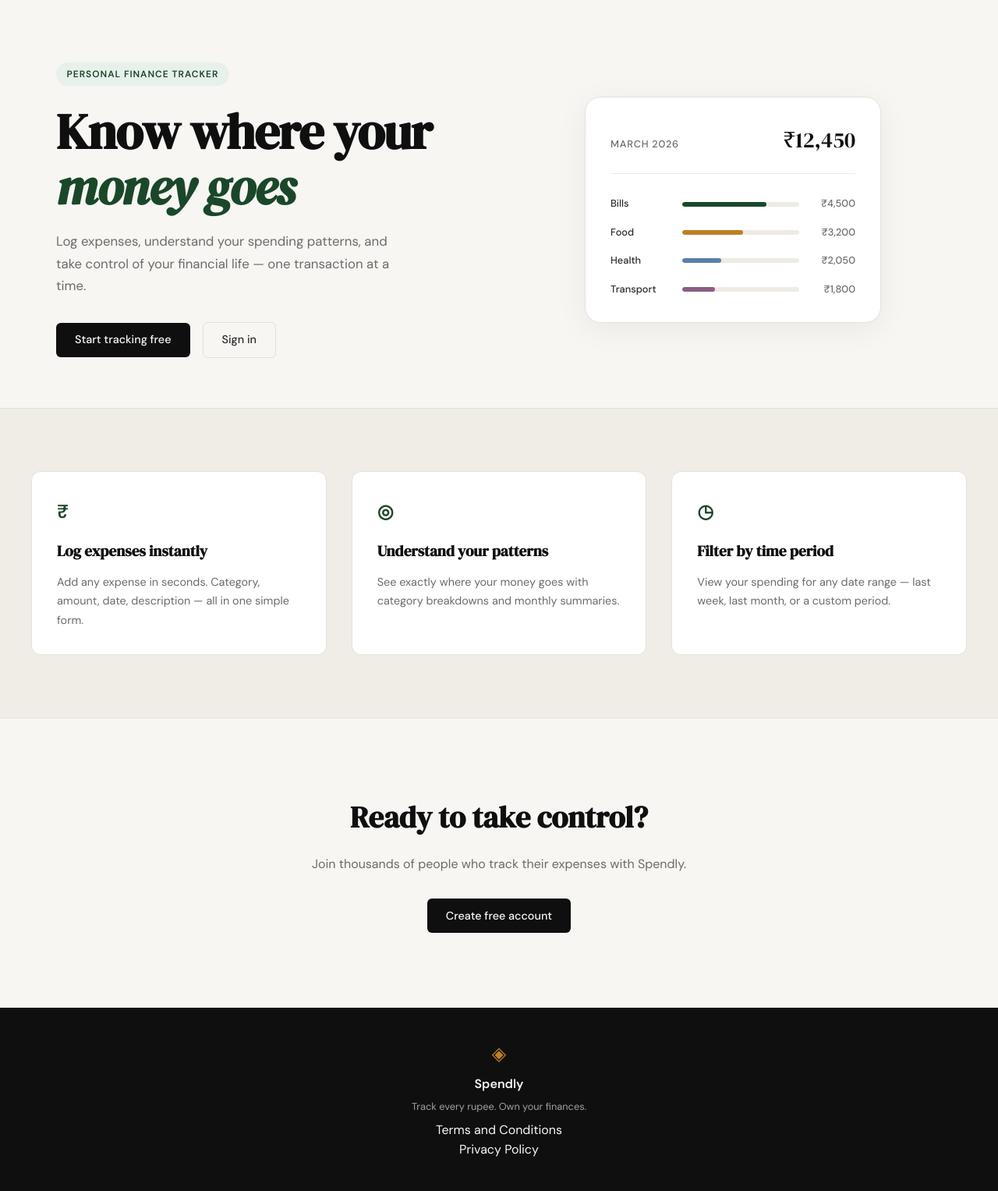
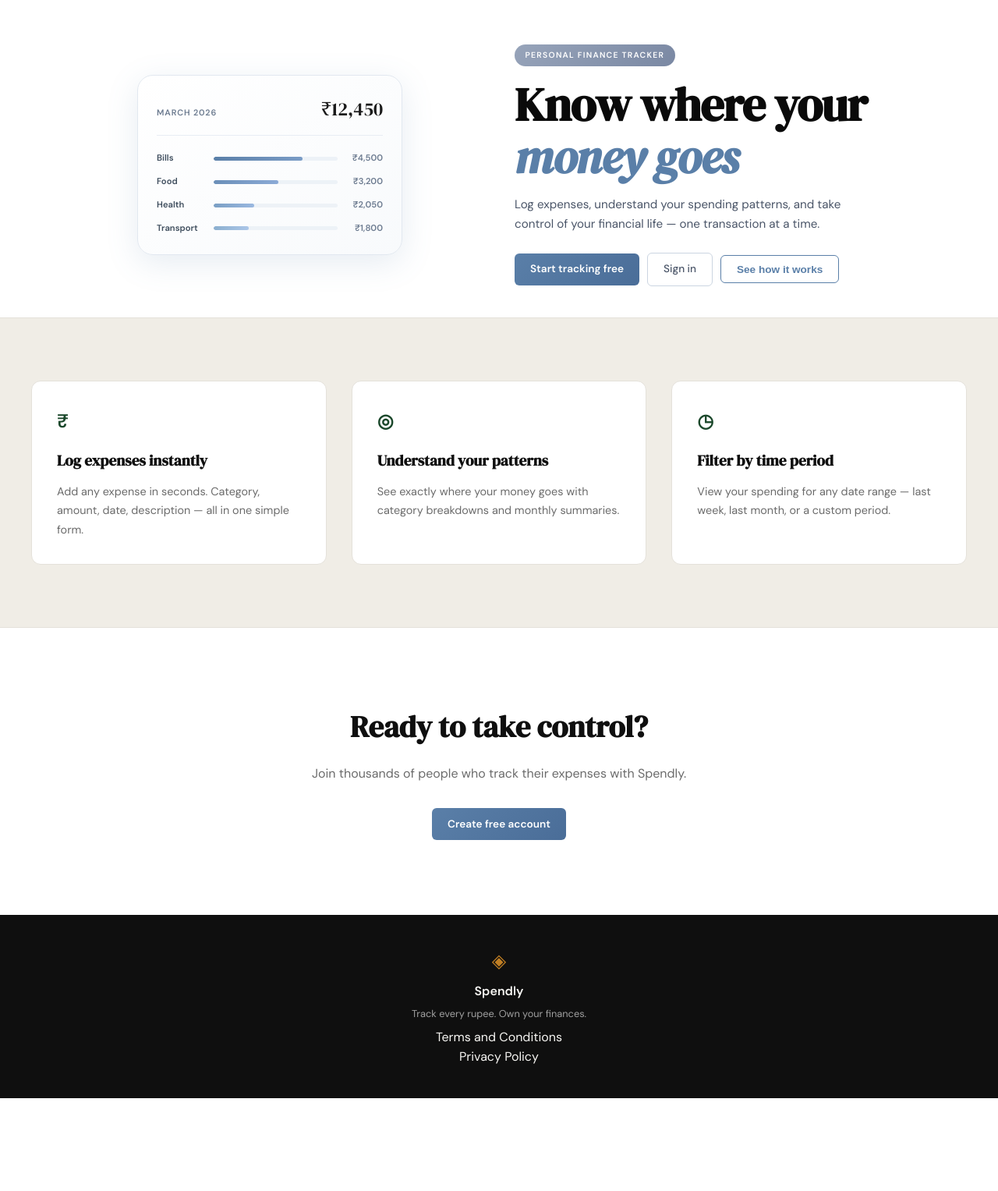
Before and after one commit to adityachug/SpendWise, a Flask app: page / in a window 1280 px wide. Shown: the part 61-1588 px from the top of the page at 78% size. After the commit the page ends 1469 px from the top, so only its background shows below. Run offline with Flask 3, Linux system fonts and the light colour scheme.

Commit message:
Added see how it works button with yt link

```diff
--- a/static/css/style.css
+++ b/static/css/style.css
@@ -43,7 +43,7 @@
 html { font-size: 16px; scroll-behavior: smooth; }
 
 body {
-    background: var(--paper);
+    background: #FFFFFF;
     color: var(--ink);
     font-family: var(--font-body);
     font-size: 1rem;
@@ -124,53 +124,57 @@ a { color: inherit; text-decoration: none; }
 /* ------------------------------------------------------------------ */
 
 .hero {
-    padding: 5rem 2rem 4rem;
+    padding: 3.5rem 2rem 2.5rem;
     display: grid;
     grid-template-columns: 1fr 1fr;
-    gap: 4rem;
+    gap: 2.5rem;
     align-items: center;
     max-width: var(--max-width);
     margin: 0 auto;
 }
 
+.hero-inner {
+    max-width: 480px;
+}
+
 .hero-badge {
     display: inline-block;
-    background: var(--accent-light);
-    color: var(--accent);
-    font-size: 0.75rem;
-    font-weight: 600;
-    letter-spacing: 0.08em;
+    background: linear-gradient(135deg, #97A4BA 0%, #7A88A3 100%);
+    color: #FFFFFF;
+    font-size: 0.65rem;
+    font-weight: 700;
+    letter-spacing: 0.12em;
     text-transform: uppercase;
     padding: 0.35rem 0.85rem;
     border-radius: 999px;
-    margin-bottom: 1.5rem;
+    margin-bottom: 1rem;
 }
 
 .hero-title {
     font-family: var(--font-display);
-    font-size: clamp(2.5rem, 5vw, 4rem);
-    line-height: 1.1;
+    font-size: clamp(2.75rem, 5vw, 3.75rem);
+    line-height: 1.12;
     letter-spacing: -0.02em;
-    color: var(--ink);
-    margin-bottom: 1.25rem;
+    color: #0A0A0A;
+    margin-bottom: 0.875rem;
 }
 
 .hero-title em {
     font-style: italic;
-    color: var(--accent);
+    color: #5A7FA8;
 }
 
 .hero-subtitle {
-    font-size: 1.05rem;
-    color: var(--ink-muted);
-    line-height: 1.7;
-    max-width: 460px;
-    margin-bottom: 2rem;
+    font-size: 0.95rem;
+    color: #4A5568;
+    line-height: 1.65;
+    max-width: 420px;
+    margin-bottom: 1.5rem;
 }
 
 .hero-actions {
     display: flex;
-    gap: 1rem;
+    gap: 0.625rem;
     align-items: center;
 }
 
@@ -181,78 +185,79 @@ a { color: inherit; text-decoration: none; }
 .hero-visual {
     display: flex;
     justify-content: center;
+    align-items: center;
 }
 
 .mock-card {
-    background: var(--paper-card);
-    border: 1px solid var(--border);
+    background: linear-gradient(145deg, #FFFFFF 0%, #F8FAFC 100%);
+    border: 1px solid #E2E8F0;
     border-radius: var(--radius-lg);
-    padding: 2rem;
+    padding: 1.5rem;
     width: 100%;
-    max-width: 380px;
-    box-shadow: 0 8px 40px rgba(0,0,0,0.06);
+    max-width: 340px;
+    box-shadow: 0 10px 40px rgba(90, 127, 168, 0.15);
 }
 
 .mock-card-header {
     display: flex;
     justify-content: space-between;
     align-items: baseline;
-    margin-bottom: 1.75rem;
-    padding-bottom: 1.25rem;
-    border-bottom: 1px solid var(--border-soft);
+    margin-bottom: 1.25rem;
+    padding-bottom: 0.875rem;
+    border-bottom: 1px solid #E8EDF4;
 }
 
 .mock-label {
-    font-size: 0.8rem;
-    font-weight: 500;
-    color: var(--ink-muted);
+    font-size: 0.675rem;
+    font-weight: 600;
+    color: #6B7A8F;
     text-transform: uppercase;
-    letter-spacing: 0.06em;
+    letter-spacing: 0.08em;
 }
 
 .mock-total {
     font-family: var(--font-display);
-    font-size: 1.75rem;
-    color: var(--ink);
+    font-size: 1.5rem;
+    color: #1A1A1A;
 }
 
-.mock-bars { display: flex; flex-direction: column; gap: 1rem; }
+.mock-bars { display: flex; flex-direction: column; gap: 0.75rem; }
 
 .mock-bar-row {
     display: grid;
-    grid-template-columns: 80px 1fr 60px;
+    grid-template-columns: 65px 1fr 50px;
     align-items: center;
-    gap: 0.75rem;
+    gap: 0.5rem;
 }
 
 .mock-cat {
-    font-size: 0.8rem;
-    font-weight: 500;
-    color: var(--ink-soft);
+    font-size: 0.7rem;
+    font-weight: 600;
+    color: #3D4C5C;
 }
 
 .mock-bar-track {
-    height: 6px;
-    background: var(--border-soft);
+    height: 5px;
+    background: #EDF2F7;
     border-radius: 999px;
     overflow: hidden;
 }
 
 .mock-bar {
     height: 100%;
-    background: var(--accent);
+    background: linear-gradient(90deg, #5A7FA8 0%, #7A9CC6 100%);
     border-radius: 999px;
     transition: width 0.6s ease;
 }
 
-.mock-bar-2 { background: var(--accent-2); }
-.mock-bar-3 { background: #5b7fa6; }
-.mock-bar-4 { background: #8b5e83; }
+.mock-bar-2 { background: linear-gradient(90deg, #6B8FB8 0%, #8BAAD6 100%); }
+.mock-bar-3 { background: linear-gradient(90deg, #7A9FC4 0%, #9AB8E0 100%); }
+.mock-bar-4 { background: linear-gradient(90deg, #8BAFCF 0%, #ABC6E8 100%); }
 
 .mock-amt {
-    font-size: 0.8rem;
-    font-weight: 500;
-    color: var(--ink-muted);
+    font-size: 0.7rem;
+    font-weight: 600;
+    color: #6B7A8F;
     text-align: right;
 }
 
@@ -262,37 +267,135 @@ a { color: inherit; text-decoration: none; }
 
 .btn-primary {
     display: inline-block;
-    background: var(--ink);
-    color: var(--paper);
-    padding: 0.65rem 1.5rem;
+    background: linear-gradient(135deg, #5A7FA8 0%, #4A6D98 100%);
+    color: #FFFFFF;
+    padding: 0.6rem 1.25rem;
     border-radius: var(--radius-sm);
     font-family: var(--font-body);
-    font-size: 0.9rem;
-    font-weight: 500;
+    font-size: 0.85rem;
+    font-weight: 600;
     cursor: pointer;
     border: none;
-    transition: background 0.2s;
+    transition: all 0.2s;
     text-decoration: none;
 }
 
-.btn-primary:hover { background: var(--accent); }
+.btn-primary:hover {
+    background: linear-gradient(135deg, #4A6D98 0%, #3D5D85 100%);
+    transform: translateY(-1px);
+    box-shadow: 0 4px 12px rgba(90, 127, 168, 0.35);
+}
 
 .btn-ghost {
     display: inline-block;
     background: transparent;
-    color: var(--ink-soft);
-    padding: 0.65rem 1.5rem;
+    color: #4A5568;
+    padding: 0.6rem 1.25rem;
     border-radius: var(--radius-sm);
-    font-size: 0.9rem;
+    font-size: 0.85rem;
     font-weight: 500;
-    border: 1px solid var(--border);
+    border: 1px solid #CBD5E1;
     transition: all 0.2s;
     text-decoration: none;
 }
 
 .btn-ghost:hover {
-    border-color: var(--ink);
-    color: var(--ink);
+    border-color: #5A7FA8;
+    color: #5A7FA8;
+    background: #F1F5F9;
+}
+
+.btn-video {
+    display: inline-block;
+    background: transparent;
+    color: #5A7FA8;
+    padding: 0.6rem 1.25rem;
+    border-radius: var(--radius-sm);
+    font-size: 0.85rem;
+    font-weight: 600;
+    border: 1px solid #5A7FA8;
+    transition: all 0.2s;
+    cursor: pointer;
+}
+
+.btn-video:hover {
+    background: #5A7FA8;
+    color: #FFFFFF;
+}
+
+/* ------------------------------------------------------------------ */
+/* Video Modal                                                         */
+/* ------------------------------------------------------------------ */
+
+.modal-overlay {
+    position: fixed;
+    top: 0;
+    left: 0;
+    right: 0;
+    bottom: 0;
+    background: rgba(0, 0, 0, 0.75);
+    display: flex;
+    align-items: center;
+    justify-content: center;
+    z-index: 1000;
+    opacity: 0;
+    visibility: hidden;
+    transition: opacity 0.3s ease, visibility 0.3s ease;
+}
+
+.modal-overlay.active {
+    opacity: 1;
+    visibility: visible;
+}
+
+.modal-content {
+    position: relative;
+    background: #FFFFFF;
+    border-radius: var(--radius-md);
+    padding: 0;
+    width: 90%;
+    max-width: 800px;
+    transform: scale(0.9);
+    transition: transform 0.3s ease;
+}
+
+.modal-overlay.active .modal-content {
+    transform: scale(1);
+}
+
+.modal-close {
+    position: absolute;
+    top: -40px;
+    right: 0;
+    background: transparent;
+    border: none;
+    color: #FFFFFF;
+    cursor: pointer;
+    padding: 0.5rem;
+    display: flex;
+    align-items: center;
+    justify-content: center;
+    transition: color 0.2s;
+}
+
+.modal-close:hover {
+    color: #5A7FA8;
+}
+
+.video-container {
+    position: relative;
+    padding-bottom: 56.25%;
+    height: 0;
+    overflow: hidden;
+    border-radius: var(--radius-md);
+}
+
+.video-container iframe {
+    position: absolute;
+    top: 0;
+    left: 0;
+    width: 100%;
+    height: 100%;
 }
 
 /* ------------------------------------------------------------------ */
--- a/templates/landing.html
+++ b/templates/landing.html
@@ -1,26 +1,10 @@
-{% extends "base.html" %}
+ {% extends "base.html" %}
 
 {% block title %}Spendly — Track Every Rupee{% endblock %}
 
 {% block content %}
 
 <section class="hero">
-    <div class="hero-inner">
-        <div class="hero-badge">Personal Finance Tracker</div>
-        <h1 class="hero-title">
-            Know where your<br>
-            <em>money goes</em>
-        </h1>
-        <p class="hero-subtitle">
-            Log expenses, understand your spending patterns,
-            and take control of your financial life —
-            one transaction at a time.
-        </p>
-        <div class="hero-actions">
-            <a href="{{ url_for('register') }}" class="btn-primary">Start tracking free</a>
-            <a href="{{ url_for('login') }}" class="btn-ghost">Sign in</a>
-        </div>
-    </div>
     <div class="hero-visual">
         <div class="mock-card">
             <div class="mock-card-header">
@@ -59,7 +43,38 @@
             </div>
         </div>
     </div>
+    <div class="hero-inner">
+        <div class="hero-badge">Personal Finance Tracker</div>
+        <h1 class="hero-title">
+            Know where your<br>
+            <em>money goes</em>
+        </h1>
+        <p class="hero-subtitle">
+            Log expenses, understand your spending patterns,
+            and take control of your financial life —
+            one transaction at a time.
+        </p>
+        <div class="hero-actions">
+            <a href="{{ url_for('register') }}" class="btn-primary">Start tracking free</a>
+            <a href="{{ url_for('login') }}" class="btn-ghost">Sign in</a>
+            <button type="button" class="btn-video" id="openVideoBtn">See how it works</button>
+        </div>
+    </div>
 </section>
+
+<!-- Video Modal -->
+<div class="modal-overlay" id="videoModal">
+    <div class="modal-content">
+        <button class="modal-close" id="closeModalBtn" aria-label="Close modal">
+            <svg width="24" height="24" viewBox="0 0 24 24" fill="none" stroke="currentColor" stroke-width="2">
+                <path d="M18 6L6 18M6 6l12 12"/>
+            </svg>
+        </button>
+        <div class="video-container">
+            <iframe id="videoFrame" src="" frameborder="0" allow="accelerometer; autoplay; clipboard-write; encrypted-media; gyroscope; picture-in-picture" allowfullscreen></iframe>
+        </div>
+    </div>
+</div>
 
 <section class="features">
     <div class="features-inner">
```
Also changed, not shown: static/js/main.js (+48 -0 lines), .claude/settings.local.json (added).
